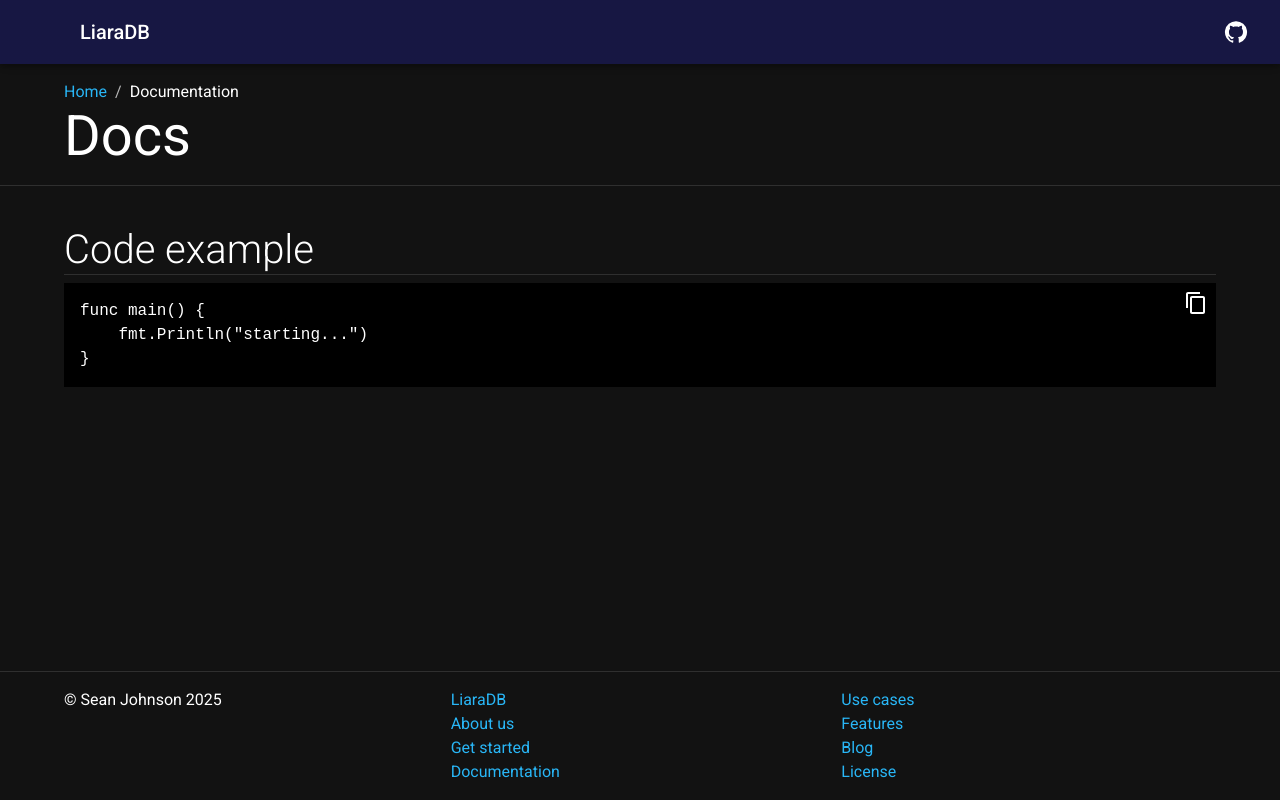
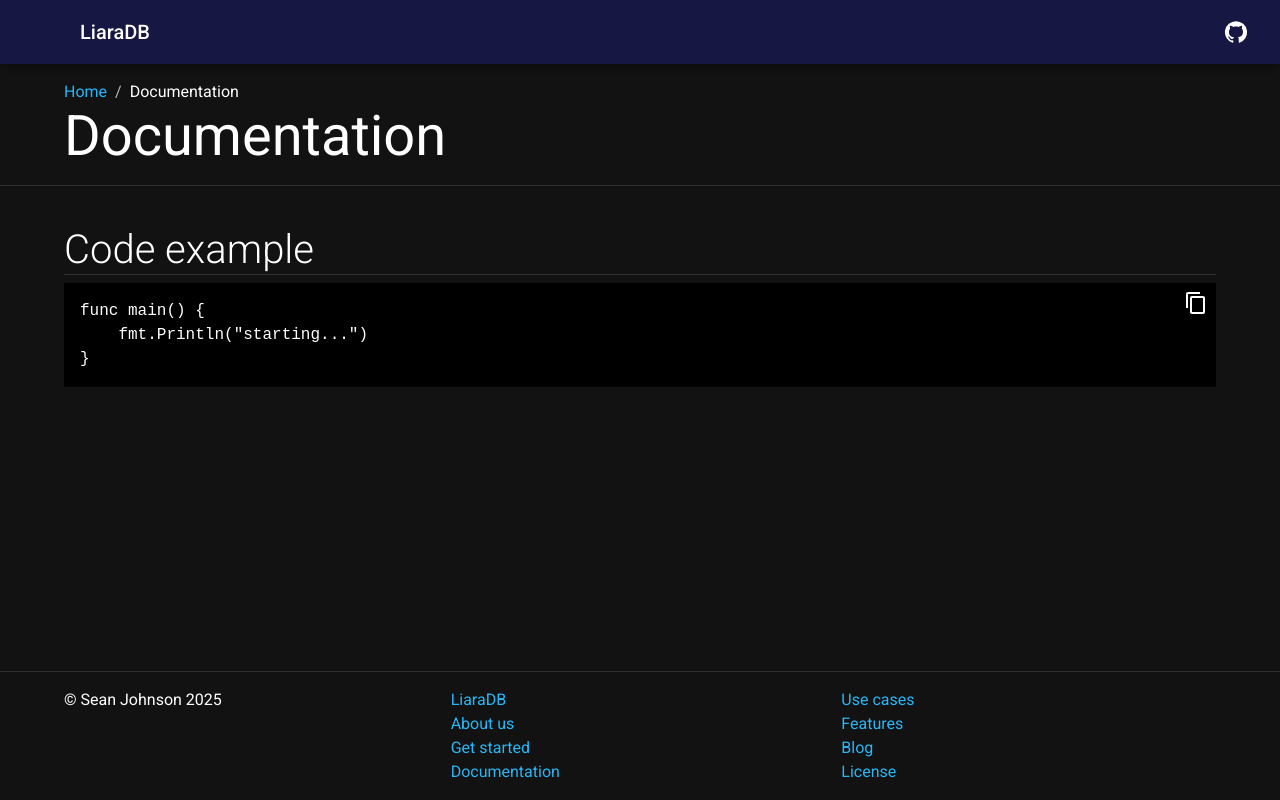
Before and after one commit to liaradb/liaradb.github.io, a Next.js app: page /docs in a window 1280 px wide. Built offline with nearby package versions, Linux system fonts and the light colour scheme; some icons are missing; what @mui/material-nextjs would draw is missing.

Commit message:
Fixed minor verbiage.

```diff
--- a/src/app/docs/page.tsx
+++ b/src/app/docs/page.tsx
@@ -4,7 +4,7 @@ import { AppPage, appTitle } from "@/components";
 
 import Docs from "./docs.mdx";
 
-const title = "Docs";
+const title = "Documentation";
 
 export const metadata: Metadata = {
   title: appTitle(title),
--- a/src/app/features/features.mdx
+++ b/src/app/features/features.mdx
@@ -10,7 +10,7 @@ LiaraDB also provides a Key-Value storage system.
 
 Isn't SQL capable of Event Sourcing? Yes, but it's complicated...
 
-LiaraDB actually started out as a SQL based system, just like many other Event Sourcing solutions. It worked really well for storing data, but there was a catch. Replaying the entire log involves a race condition. If lots of Events are appended at once, the reader might skip some, and never return. There are some solutions, but none were ideal. Read more about it at [Event Store Sql](/blog/event-store-sql).
+LiaraDB actually started out as a SQL based system, just like many other Event Sourcing solutions. It worked really well for storing data, but there was a catch. Replaying the entire log involves a race condition. If lots of Events are appended at once, the reader might skip some, and never return. There are some solutions, but none were ideal. Read more about it at [Event Store SQL](/blog/event-store-sql).
 
 Going Event-native provided the opportunity to focus on one thing, and to do it well. Rather than supporting everything SQL does, LiaraDB optimizes for Event Sourcing.
 
--- a/src/app/home/docs.tsx
+++ b/src/app/home/docs.tsx
@@ -2,5 +2,7 @@ import { Info } from "@mui/icons-material";
 import { Topic } from "./topic";
 
 export const Docs = () => {
-  return <Topic title="Docs" icon={<Info />} items={[]} href="/docs" />;
+  return (
+    <Topic title="Documentation" icon={<Info />} items={[]} href="/docs" />
+  );
 };
--- a/src/app/home/example.tsx
+++ b/src/app/home/example.tsx
@@ -14,7 +14,7 @@ export const Example = () => {
       }}
       padding={2}
     >
-      <SyntaxHighlighter style={{ ...a11yDark }}>
+      <SyntaxHighlighter language="typescript" style={{ ...a11yDark }}>
         {example.trim()}
       </SyntaxHighlighter>
     </Box>
```
